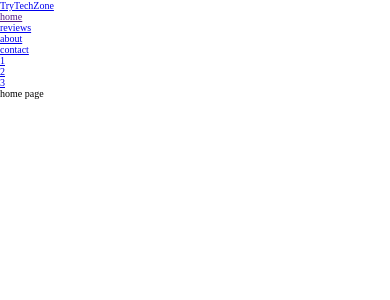
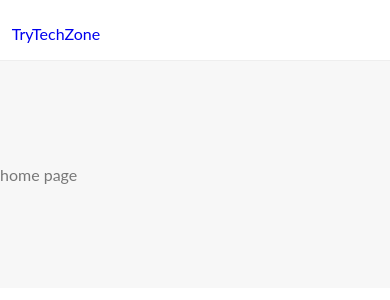
Before and after one commit to rohitsraj12/tryTechZone, a PHP site: page / in a window 390 px wide. Shown: the top 300 px of the page. Run offline with PHP 8.4, Linux system fonts and the light colour scheme.

Commit message:
Update style.css

```diff
--- a/public/css/style.css
+++ b/public/css/style.css
@@ -54,7 +54,9 @@
 ::before {
   margin: 0;
   padding: 0;
-  box-sizing: inherit; }
+  box-sizing: inherit;
+  text-decoration: none;
+  list-style: none; }
 
 html {
   /* below ie 9 rem wont work */
@@ -63,6 +65,33 @@ html {
 
 body {
   box-sizing: border-box; }
+
+.body__wrap {
+  position: relative; }
+
+.body__container {
+  background-color: #f7f7f7;
+  padding: 10rem 0; }
+
+body {
+  font-family: "Lato", sans-serif;
+  font-weight: 400;
+  /* font-size: 16px; */
+  font-size: 1.6rem;
+  line-height: 1.7;
+  color: #777; }
+
+.nav__link {
+  font-size: 1.7rem;
+  line-height: 2;
+  color: #222;
+  font-weight: 600; }
+
+.social__link {
+  font-size: 1.7rem;
+  line-height: 2;
+  color: #222;
+  font-weight: 600; }
 
 .u-center-text {
   text-align: center !important; }
@@ -195,3 +151,75 @@ body {
   .row .col-3-of-4 {
     width: calc(
  3 * ((100% - 3 * 6rem) / 4) + 2 * 6rem); }
+
+.body__header {
+  width: 100%;
+  background-color: #fff;
+  border-bottom: 1px solid #eee; }
+  .body__header header {
+    margin: auto; }
+    @media (min-width: 769px) {
+      .body__header header {
+        width: 80%; } }
+    @media (min-width: 582px) and (max-width: 768px) {
+      .body__header header {
+        width: 90%; } }
+    @media screen and (max-width: 581px) {
+      .body__header header {
+        width: 94%; } }
+
+@media (max-width: 768px) {
+  .header__brand {
+    position: absolute;
+    top: 2rem; } }
+
+@media (min-width: 769px) {
+  .header__link {
+    display: flex;
+    flex-direction: row;
+    justify-content: space-between;
+    padding: 3rem 0; } }
+
+@media (max-width: 768px) {
+  .header__link {
+    display: flex;
+    flex-direction: column;
+    justify-content: space-between;
+    height: 6rem; } }
+
+.header__nav {
+  text-align: center; }
+  @media (max-width: 768px) {
+    .header__nav {
+      display: none; } }
+  @media (min-width: 769px) {
+    .header__nav ul {
+      display: flex;
+      flex-direction: row;
+      justify-content: flex-start; } }
+
+@media (max-width: 768px) {
+  .header__social {
+    display: none; } }
+
+.header__social ul {
+  display: flex;
+  flex-direction: row;
+  justify-content: center; }
+
+@media (min-width: 769px) {
+  .nav__list + li {
+    margin-left: 30px; } }
+
+.social__list + li {
+  margin-left: 20px; }
+
+@media (min-width: 769px) {
+  .hamberger {
+    display: none; } }
+
+@media (max-width: 768px) {
+  .hamberger {
+    position: absolute;
+    top: 2rem;
+    right: 4%; } }
```
Also changed, not shown: other parts of public/css/style.css (+0 -73 lines).
